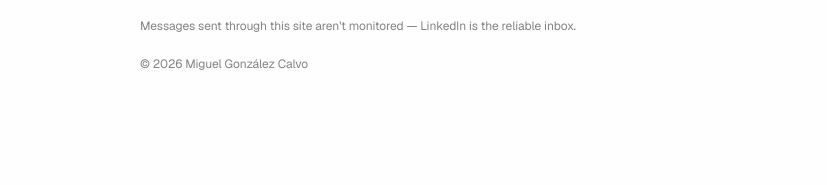
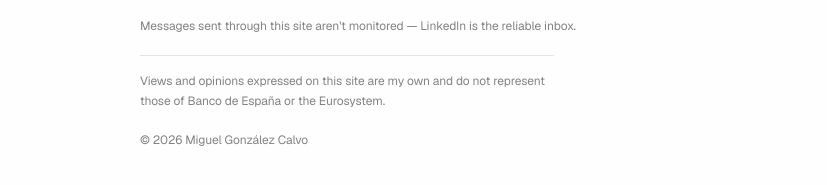
Before and after one commit to MiguelPuntoEs/miguel.es, an Astro site: page /qr in a window 1280 px wide. Shown: the part 3879-4064 px from the top of the page, without its empty margins (224-1051 px from the left). Before the commit the page ends 4000 px from the top, so only its background shows below. Built offline with nearby package versions, Linux system fonts and the light colour scheme; Astro itself is replaced by a stand-in of ours.

Commit message:
feat: personal-capacity disclaimer in the site footer
Views expressed are Miguel's own, not Banco de España's or the
Eurosystem's. Placed in the footer so it appears on every page, not just
the homepage — direct landings on /publications are the actual exposure,
since those are the monetary-economics pages.

Employer name and disclaimer text live in src/data/site.js so the next
job change is one edit rather than a hunt through layout, footer and
JSON-LD.

Co-Authored-By: Claude Fable 5 <noreply@anthropic.com>

```diff
--- a/src/components/Footer.astro
+++ b/src/components/Footer.astro
@@ -1,4 +1,6 @@
 ---
+import { DISCLAIMER } from "../data/site.js";
+
 const year = new Date().getFullYear();
 const onion = "miguel3wuxsv5wb63n7522pvk7tpwc3lvsvbdzai32bvvca2ac5olbqd.onion";
 ---
@@ -28,6 +30,9 @@ const onion = "miguel3wuxsv5wb63n7522pvk7tpwc3lvsvbdzai32bvvca2ac5olbqd.onion";
   <p class="footer__fine">
     Messages sent through this site aren't monitored — LinkedIn is the reliable inbox.
   </p>
+
+  <p class="disclaimer">{DISCLAIMER}</p>
+
   <p class="footer__fine">© {year} Miguel González Calvo</p>
 </footer>
 
@@ -76,6 +81,17 @@ const onion = "miguel3wuxsv5wb63n7522pvk7tpwc3lvsvbdzai32bvvca2ac5olbqd.onion";
   .onion:global(.copied) :global(.icon--check) { display: block; }
 
   .footer__fine { margin-top: 1.25rem; font-size: 0.75rem; color: var(--color-text-3); }
+
+  /* Formal notice: set apart from the practical footer notes above it. */
+  .disclaimer {
+    margin-top: 1.25rem;
+    padding-top: 1rem;
+    border-top: 1px solid var(--color-line);
+    font-size: 0.75rem;
+    line-height: 1.6;
+    color: var(--color-text-3);
+    max-width: 52ch;
+  }
 </style>
 
 <script>
--- a/src/components/MainHead.astro
+++ b/src/components/MainHead.astro
@@ -1,4 +1,6 @@
 ---
+import { EMPLOYER } from "../data/site.js";
+
 const { title, description, lang = "en", article = false, university } = Astro.props;
 const canonicalURL = new URL(Astro.url.pathname, Astro.site);
 const socialImage = new URL('/og-image.jpg', Astro.site).href;
@@ -54,7 +56,7 @@ const jsonLd = {
   ],
   "worksFor": {
     "@type": "Organization",
-    "name": "Banco de España"
+    "name": EMPLOYER
   },
   "alumniOf": [
     {
--- /dev/null
+++ b/src/data/site.js
@@ -0,0 +1,8 @@
+// Employer-dependent strings live here so a job change is one edit, not a
+// hunt through the layout, the footer and the JSON-LD.
+export const EMPLOYER = "Banco de España";
+
+// Standard personal-capacity disclaimer for central bank staff. Banco de España
+// is part of the Eurosystem, so the usual wording names both.
+export const DISCLAIMER =
+  `Views and opinions expressed on this site are my own and do not represent those of ${EMPLOYER} or the Eurosystem.`;
--- a/src/layouts/ProjectLayout.astro
+++ b/src/layouts/ProjectLayout.astro
@@ -126,7 +126,7 @@ const { title, description, subtitle, badges = [], actions = [] } = Astro.props;
   .fact dt { color: var(--color-text-3); min-width: 108px; flex-shrink: 0; }
   .fact dd { color: var(--color-text-2); margin: 0; }
 
-  .disclaimer { margin-top: 1.25rem; font-size: 0.75rem; color: var(--color-text-3); }
+  .project-note { margin-top: 1.25rem; font-size: 0.75rem; color: var(--color-text-3); }
 
   @media (max-width: 520px) {
     .phones { grid-template-columns: 1fr; gap: 1rem; }
--- a/src/pages/projects/proxima-parada.astro
+++ b/src/pages/projects/proxima-parada.astro
@@ -124,7 +124,7 @@ const shots = [
       <div class="fact"><dt>Released</dt><dd>May 2026</dd></div>
       <div class="fact"><dt>Language</dt><dd>Spanish</dd></div>
     </dl>
-    <p class="disclaimer">
+    <p class="project-note">
       Próxima Parada is not affiliated with or endorsed by Renfe Operadora, S.A.
     </p>
   </section>
```
